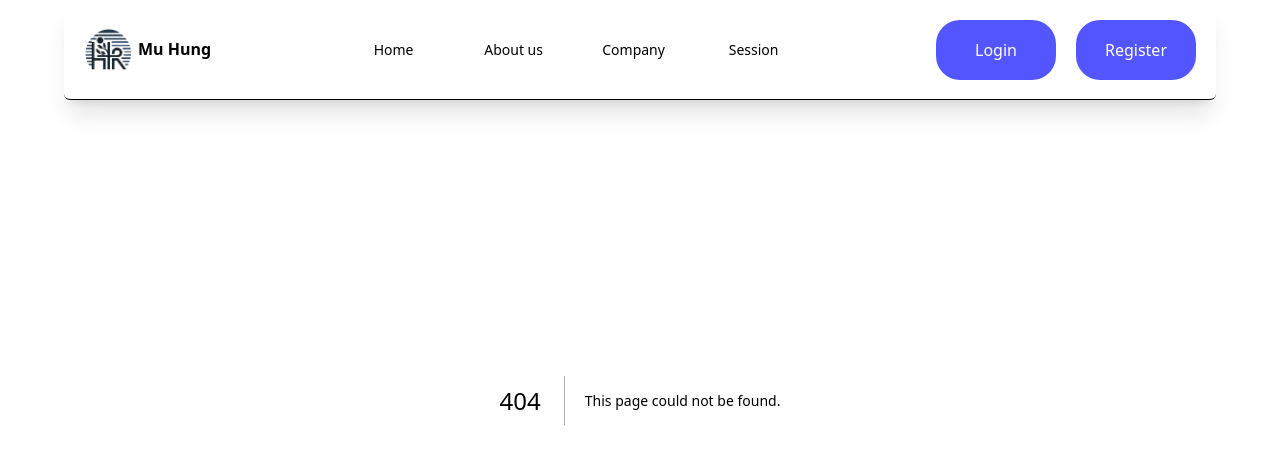
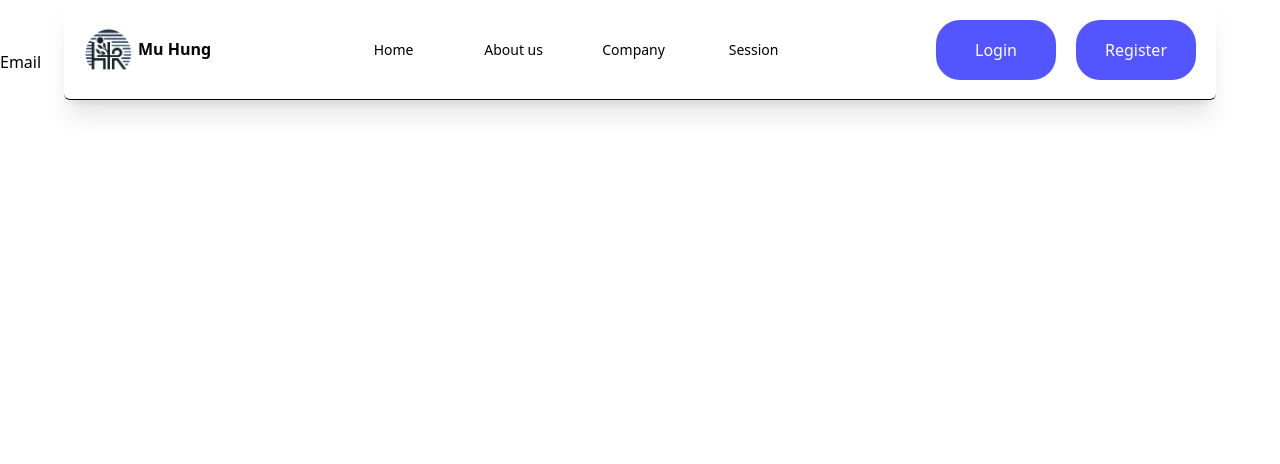
Before and after one commit to 2110503TACEDT66/swdevprac2-project-mu-hung-un-tun-tom-nueng, a Next.js app: page /auth/login in a window 1280 px wide. Before the commit this address had no page. Shown: the top 464 px of the page. Built offline with nearby package versions, Linux system fonts and the light colour scheme; no server answers.

Commit message:
Add authentication and middleware files

```diff
--- a/package.json
+++ b/package.json
@@ -13,6 +13,7 @@
   },
   "dependencies": {
     "next": "14.1.3",
+    "next-auth": "^4.24.7",
     "react": "^18",
     "react-dom": "^18"
   },
--- /dev/null
+++ b/src/app/api/auth/[...nextauth]/route.ts
@@ -0,0 +1,41 @@
+import NextAuth from 'next-auth';
+import { AuthOptions } from 'next-auth';
+import CredentialsProvider from 'next-auth/providers/credentials';
+import userLogIn from '@/libs/userLogIn';
+
+export const authOptions: AuthOptions = {
+  providers: [
+    CredentialsProvider({
+      // The name to display on the sign in form (e.g. "Sign in with...")
+      name: 'Credentials',
+
+      credentials: {
+        email: { label: 'Email', type: 'email', placeholder: 'email' },
+        password: { label: 'Password', type: 'password' },
+      },
+      async authorize(credentials, req) {
+        if (!credentials) return null;
+
+        const user = await userLogIn(credentials.email, credentials.password);
+        if (user) {
+          return user;
+        } else {
+          return null;
+        }
+      },
+    }),
+  ],
+  session: { strategy: 'jwt' },
+  callbacks: {
+    async jwt({ token, user }) {
+      return { ...token, ...user };
+    },
+    async session({ session, token, user }) {
+      session.user = token as any;
+      return session;
+    },
+  },
+};
+
+const handler = NextAuth(authOptions);
+export { handler as GET, handler as POST };
--- /dev/null
+++ b/src/app/auth/login/page.tsx
@@ -0,0 +1,37 @@
+import { signIn } from 'next-auth/react';
+
+const LoginPage = () => {
+  const handleSubmit = async (event) => {
+    event.preventDefault();
+    const email = event.target.email.value;
+    const password = event.target.password.value;
+
+    const result = await signIn('credentials', {
+      redirect: false,
+      email,
+      password,
+    });
+
+    if (result && result.error) {
+      console.error('Failed to log in');
+    } else {
+      window.location.href = '/';
+    }
+  };
+
+  return (
+    <form onSubmit={handleSubmit}>
+      <label>
+        Email
+        <input type="email" name="email" required />
+      </label>
+      <label>
+        Password
+        <input type="password" name="password" required />
+      </label>
+      <button type="submit">Log in</button>
+    </form>
+  );
+};
+
+export default LoginPage;
--- a/src/app/layout.tsx
+++ b/src/app/layout.tsx
@@ -1,5 +1,7 @@
 import './globals.css';
 import TopMenu from '@/components/TopMenu';
+import NextAuthProvider from '@/providers/NextAuthProvider';
+import { getServerSession } from 'next-auth';
 import { Raleway } from 'next/font/google';
 
 const raleway = Raleway({
@@ -13,11 +15,15 @@ export default function RootLayout({
 }: Readonly<{
   children: React.ReactNode;
 }>) {
+  const session = getServerSession();
+
   return (
     <html lang="en" className="{raleway.className}">
       <body>
-        <TopMenu />
-        {children}
+        <NextAuthProvider session={session}>
+          <TopMenu />
+          {children}
+        </NextAuthProvider>
       </body>
     </html>
   );
--- /dev/null
+++ b/src/libs/userLogIn.tsx
@@ -0,0 +1,18 @@
+async function userLogIn(userEmail: string, userPassword: string) {
+  const response = await fetch(
+    'https://job-fair-frontend-but-backend.vercel.app/auth/login',
+    {
+      method: 'POST',
+      headers: {
+        'Content-Type': 'application/json',
+      },
+      body: JSON.stringify({ email: userEmail, password: userPassword }),
+    }
+  );
+  if (!response.ok) {
+    throw new Error('Failed to log in');
+  }
+  return await response.json();
+}
+
+export default userLogIn;
--- /dev/null
+++ b/src/middleware.ts
@@ -0,0 +1,5 @@
+export { default } from 'next-auth/middleware';
+
+export const config = {
+  matcher: [],
+};
--- /dev/null
+++ b/src/providers/NextAuthProvider.tsx
@@ -0,0 +1,14 @@
+'use client';
+import { SessionProvider } from 'next-auth/react';
+
+function NextAuthProvider({
+  children,
+  session,
+}: {
+  children: React.ReactNode;
+  session: any;
+}) {
+  return <SessionProvider session={session}>{children}</SessionProvider>;
+}
+
+export default NextAuthProvider;
```
Also changed, not shown: src/libs/getUserProfile.tsx (added, +17 -0 lines), src/next-auth.d.ts (added, +14 -0 lines), src/app/auth/register/page.tsx (added), src/app/auth/signout/page.tsx (added), 1 other file (tests, documents, lock files or other folders).
